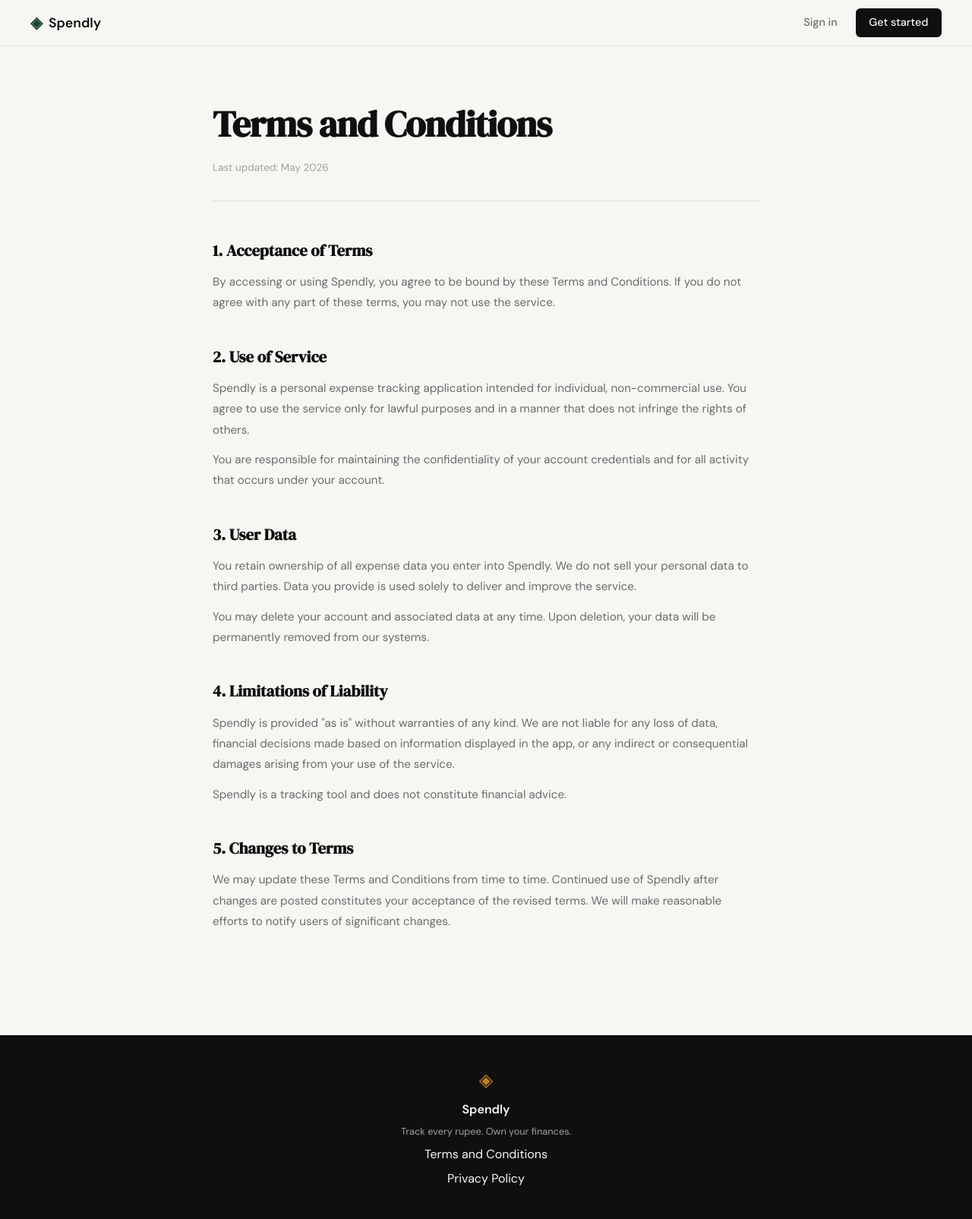
After one commit to AdityaThakur-DA25M004/Expense-Tracking-App-using-Claude-Code, a Flask app: page /terms in a window 1280 px wide. The commit adds this page. Shown: the whole page at 76% size. Run offline with Flask 3, Linux system fonts and the light colour scheme.

Commit message:
landing: add terms and conditions page and route

```diff
--- a/app.py
+++ b/app.py
@@ -20,6 +20,11 @@ def register():
 @app.route("/login")
 def login():
     return render_template("login.html")
+
+
+@app.route("/terms")
+def terms():
+    return render_template("terms.html")
 
 
 # ------------------------------------------------------------------ #
--- a/static/css/style.css
+++ b/static/css/style.css
@@ -508,6 +508,55 @@ a { color: inherit; text-decoration: none; }
 }
 
 /* ------------------------------------------------------------------ */
+/* Terms / Privacy pages                                               */
+/* ------------------------------------------------------------------ */
+
+.terms-page {
+    padding: 4rem 2rem 6rem;
+}
+
+.terms-inner {
+    max-width: 720px;
+    margin: 0 auto;
+}
+
+.terms-title {
+    font-family: var(--font-display);
+    font-size: clamp(2rem, 4vw, 3rem);
+    color: var(--ink);
+    letter-spacing: -0.02em;
+    margin-bottom: 0.5rem;
+}
+
+.terms-updated {
+    font-size: 0.85rem;
+    color: var(--ink-faint);
+    margin-bottom: 3rem;
+    padding-bottom: 2rem;
+    border-bottom: 1px solid var(--border);
+}
+
+.terms-section {
+    margin-bottom: 2.5rem;
+}
+
+.terms-section h2 {
+    font-family: var(--font-display);
+    font-size: 1.3rem;
+    color: var(--ink);
+    margin-bottom: 0.75rem;
+}
+
+.terms-section p {
+    font-size: 0.95rem;
+    color: var(--ink-muted);
+    line-height: 1.8;
+    margin-bottom: 0.75rem;
+}
+
+.terms-section p:last-child { margin-bottom: 0; }
+
+/* ------------------------------------------------------------------ */
 /* Responsive                                                          */
 /* ------------------------------------------------------------------ */
 
--- a/templates/base.html
+++ b/templates/base.html
@@ -34,7 +34,7 @@
             <span class="brand-icon">◈</span>
             <span class="footer-name">Spendly</span>
             <p class="footer-copy">Track every rupee. Own your finances.</p>
-            <a href="#">Terms and Conditions</a>
+            <a href="/terms">Terms and Conditions</a>
             <a href="#">Privacy Policy</a>
         </div>
     </footer>
--- /dev/null
+++ b/templates/terms.html
@@ -0,0 +1,42 @@
+{% extends "base.html" %}
+
+{% block title %}Terms and Conditions — Spendly{% endblock %}
+
+{% block content %}
+
+<section class="terms-page">
+    <div class="terms-inner">
+        <h1 class="terms-title">Terms and Conditions</h1>
+        <p class="terms-updated">Last updated: May 2026</p>
+
+        <div class="terms-section">
+            <h2>1. Acceptance of Terms</h2>
+            <p>By accessing or using Spendly, you agree to be bound by these Terms and Conditions. If you do not agree with any part of these terms, you may not use the service.</p>
+        </div>
+
+        <div class="terms-section">
+            <h2>2. Use of Service</h2>
+            <p>Spendly is a personal expense tracking application intended for individual, non-commercial use. You agree to use the service only for lawful purposes and in a manner that does not infringe the rights of others.</p>
+            <p>You are responsible for maintaining the confidentiality of your account credentials and for all activity that occurs under your account.</p>
+        </div>
+
+        <div class="terms-section">
+            <h2>3. User Data</h2>
+            <p>You retain ownership of all expense data you enter into Spendly. We do not sell your personal data to third parties. Data you provide is used solely to deliver and improve the service.</p>
+            <p>You may delete your account and associated data at any time. Upon deletion, your data will be permanently removed from our systems.</p>
+        </div>
+
+        <div class="terms-section">
+            <h2>4. Limitations of Liability</h2>
+            <p>Spendly is provided "as is" without warranties of any kind. We are not liable for any loss of data, financial decisions made based on information displayed in the app, or any indirect or consequential damages arising from your use of the service.</p>
+            <p>Spendly is a tracking tool and does not constitute financial advice.</p>
+        </div>
+
+        <div class="terms-section">
+            <h2>5. Changes to Terms</h2>
+            <p>We may update these Terms and Conditions from time to time. Continued use of Spendly after changes are posted constitutes your acceptance of the revised terms. We will make reasonable efforts to notify users of significant changes.</p>
+        </div>
+    </div>
+</section>
+
+{% endblock %}
```
